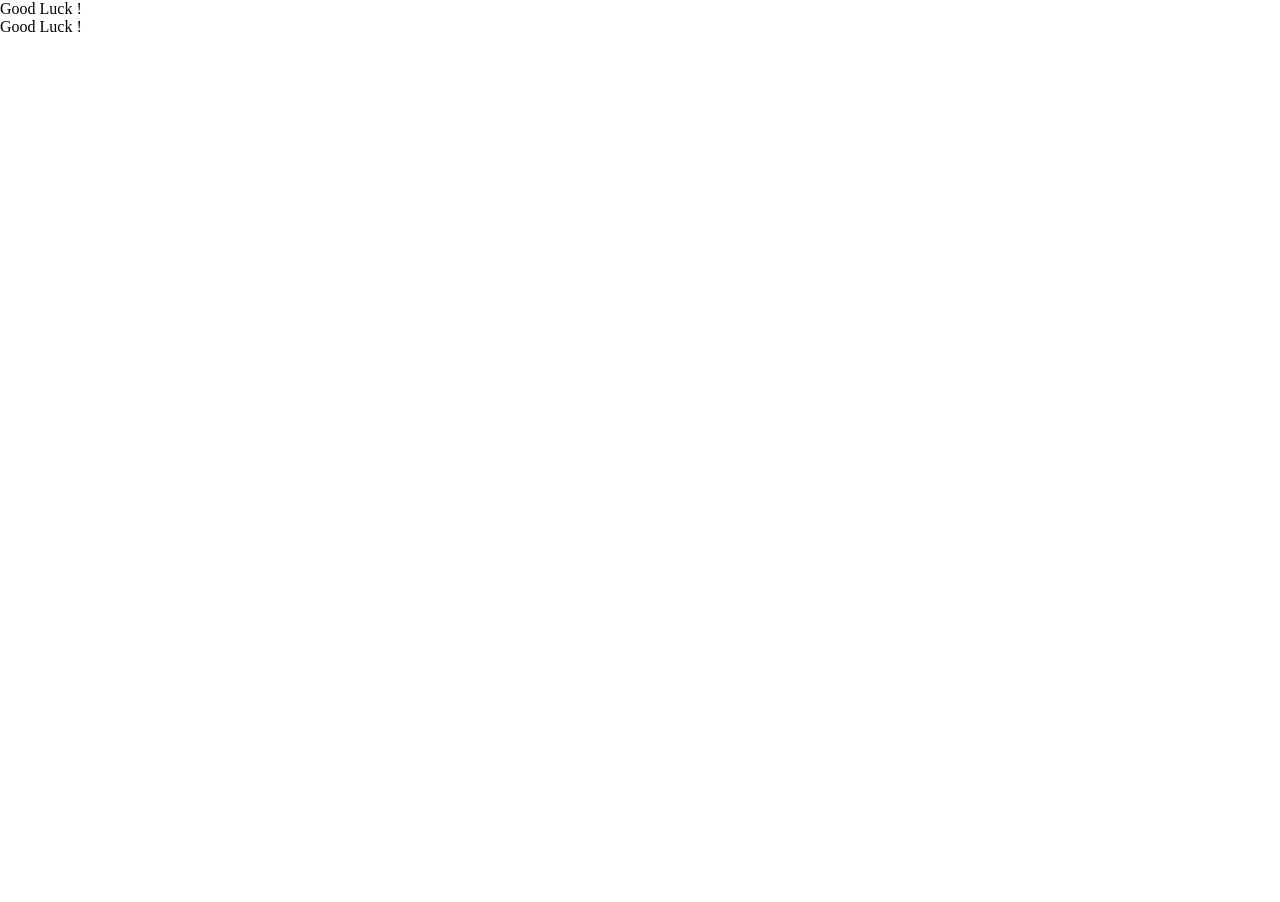
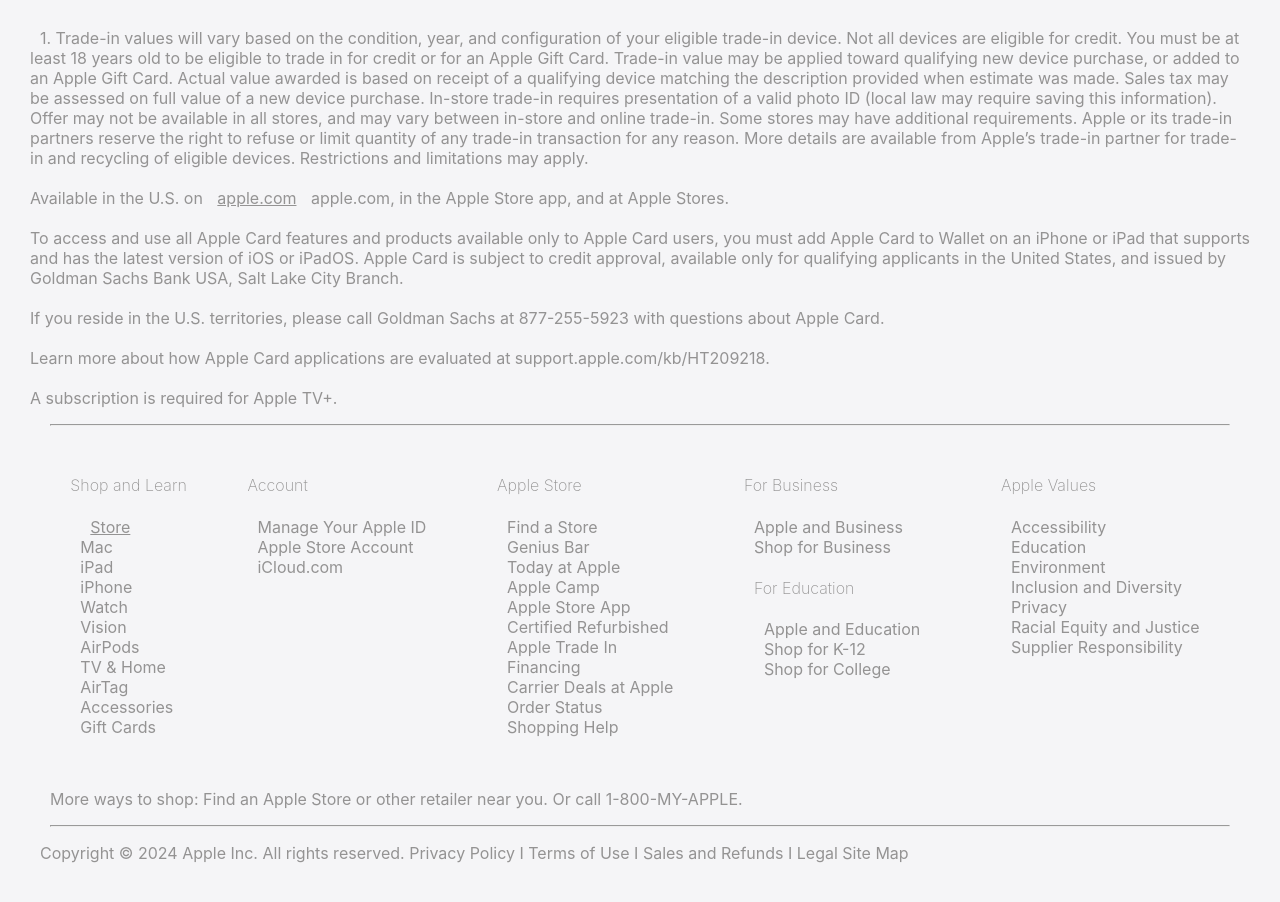
Before and after one commit to denis-sab/Recreate-Apple-, a plain HTML site: page index.html in a window 1280 px wide. Before the commit the page ends 800 px from the top, so only its background shows below. Drawn offline with Linux system fonts and the light colour scheme.

Commit message:
Initial footer

```diff
--- a/index.html
+++ b/index.html
@@ -7,22 +7,115 @@
     <link rel="stylesheet" href="style.css">
 </head>
 <body>
-    <!-- Hamed Section-->
-
-    <header class="header">
-        <p>Good Luck !</p>
-    </header>
-
-    <!-- Denis Section-->
-    <main>
-
-    </main>
 
     <!--Iga Section -->
 
-    <footer class="footer">
-        <p>Good Luck !</p>
-    </footer>
+    <br>
+    <footer class="i-footer">
+        <p='i-footer-text"'>
+            1. Trade-in values will vary based on the condition, year, and configuration of your eligible trade-in device. Not all devices are eligible for credit. You must be at least 18 years old to be eligible to trade in for credit or for an Apple Gift Card. Trade-in value may be applied toward qualifying new device purchase, or added to an Apple Gift Card. Actual value awarded is based on receipt of a qualifying device matching the description provided when estimate was made. Sales tax may be assessed on full value of a new device purchase. In-store trade-in requires presentation of a valid photo ID (local law may require saving this information). Offer may not be available in all stores, and may vary between in-store and online trade-in. Some stores may have additional requirements. Apple or its trade-in partners reserve the right to refuse or limit quantity of any trade-in transaction for any reason. More details are available from Apple’s trade-in partner for trade-in and recycling of eligible devices. Restrictions and limitations may apply.
+            <br/>
+            <br/>
+            Available in the U.S. on <a href="https://www.apple.com/">apple.com</a> apple.com, in the Apple Store app, and at Apple Stores.
+            <br/>
+            <br/>
+            To access and use all Apple Card features and products available only to Apple Card users, you must add Apple Card to Wallet on an iPhone or iPad that supports and has the latest version of iOS or iPadOS. Apple Card is subject to credit approval, available only for qualifying applicants in the United States, and issued by Goldman Sachs Bank USA, Salt Lake City Branch.
+            <br/>
+            <br/>
+            If you reside in the U.S. territories, please call Goldman Sachs at 877-255-5923 with questions about Apple Card.
+            <br/>
+            <br/>
+            Learn more about how Apple Card applications are evaluated at support.apple.com/kb/HT209218.
+            <br/>
+            <br/>
+            A subscription is required for Apple TV+.
+        <br />
+        </p>
 
+        <hr>
+
+
+<div class="container">
+        <div class="i-column-1"> <br>
+            <h4>Shop and Learn</h4>
+            <ul id="i-Shop">
+            <li><a href="https://www.apple.com/us/shop/goto/store">Store</a></li>
+            <li>Mac</li>
+            <li>iPad</li>
+            <li>iPhone</li>
+            <li>Watch</li>
+            <li>Vision</li>
+            <li>AirPods</li>
+            <li>TV & Home</li>
+            <li>AirTag</li>
+            <li>Accessories</li>
+            <li>Gift Cards</li>
+            </ul>
+        </div>
+
+            <div class="i-column-2"><br>
+            <h4>Account</h4>
+            <ul id="i-Account">
+                <li>Manage Your Apple ID</li>
+                <li>Apple Store Account</li>
+                <li>iCloud.com</li>
+            </ul>
+            </div>
+
+            <div class="i-column-3"><br>
+            <h4>Apple Store</h4>
+            <ul id="i-Apple-Store">
+                <li>Find a Store</li>
+                    <li>Genius Bar</li>
+                    <li>Today at Apple</li>
+                    <li>Apple Camp</li>
+                    <li>Apple Store App</li>
+                    <li>Certified Refurbished</li>
+                    <li>Apple Trade In</li>
+                    <li>Financing</li>
+                    <li>Carrier Deals at Apple</li>
+                    <li>Order Status</li>
+                    <li>Shopping Help</li>
+            </ul>
+            </div>
+
+            <div class="i-column-4"><br>
+                <h4>For Business</h4>
+                <ul id="i-For-Business">
+                    <li>Apple and Business</li>
+                    <li>Shop for Business</li>
+                    <h4>For Education</h4>
+                    <ul id="i-For-Education">
+                    <li>Apple and Education</li>
+                    <li>Shop for K-12</li>
+                    <li>Shop for College</li>
+                    </ul>
+                </div>
+
+
+            <div class="i-column-5"><br>
+                <h4>Apple Values</h4>
+                <ul id="i-Apple-Values">
+                    <li>Accessibility</li>
+                    <li>Education</li>
+                    <li>Environment</li>
+                    <li>Inclusion and Diversity</li>
+                    <li>Privacy</li>
+                    <li>Racial Equity and Justice</li>
+                    <li>Supplier Responsibility</li>
+                </ul>
+            </div>
+        </div>
+<br>
+
+        <div>
+        <p>More ways to shop: Find an Apple Store or other retailer near you. Or call 1-800-MY-APPLE.</p>
+        </div>
+
+    <hr>
+    <p>Copyright © 2024 Apple Inc. All rights reserved.
+    Privacy Policy  I  Terms of Use  I  Sales and Refunds  I   Legal Site Map</p>
+      </footer>
 </body>
+
 </html>
--- a/style.css
+++ b/style.css
@@ -1,18 +1,23 @@
-* {
-    box-sizing: border-box;
-    margin: 0;
-    padding: 0;
-}
+* {background-color: #F5F5F7 ;
+    font-family: SF Pro Text,SF Pro Icons,Helvetica Neue,Helvetica,Arial,sans-serif;
+    color: rgb(148, 147, 147);
+    margin-left: 10px;
+    margin-right: 10px;
+    }
 
-.header {
 
-}
+.container {display:flex;
+    flex-wrap: wrap;
+    flex-direction:row;
+    list-style-type: none;
+    justify-content: space-around;}
 
-body {
+ul{list-style-type: none;
+    padding-left: 0;
+    justify-content: left;}
 
-   height: 100vh;
-}
+h4 {font-weight: 200;}
 
-.footer {
 
-}
+hr {margin-left:20px;
+    margin-right:20px;}
```
